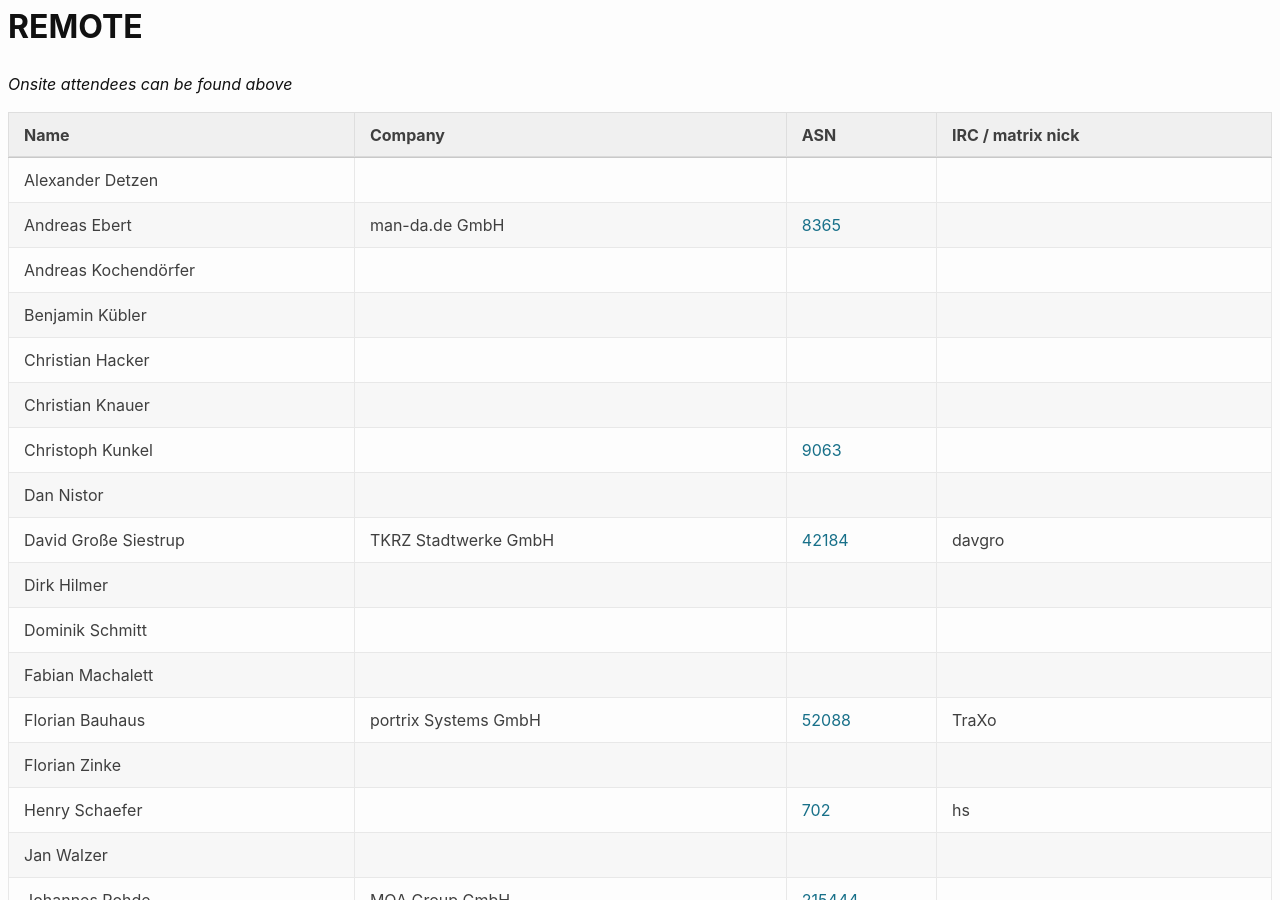
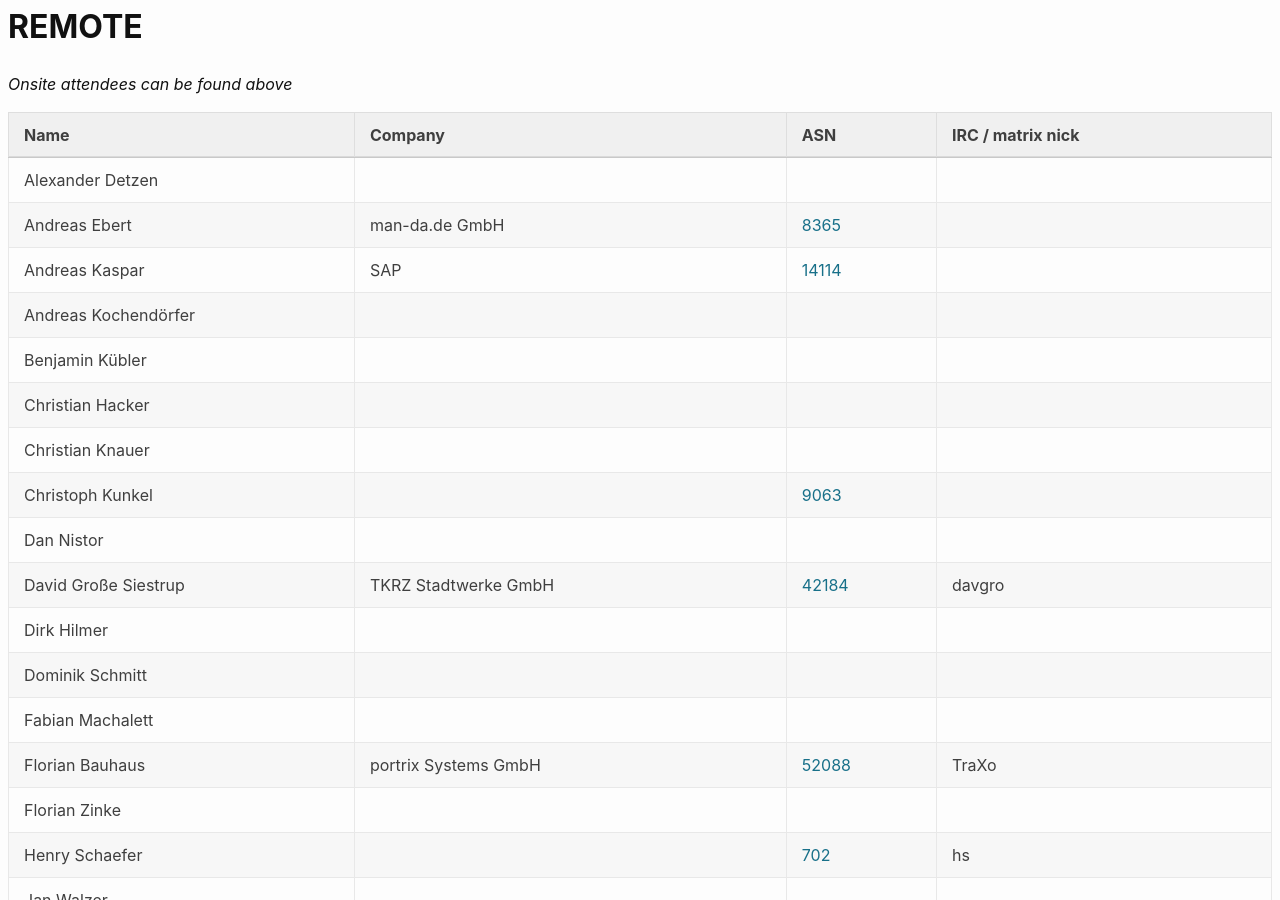
Before and after one commit to denog/pretix-attendeelist, a Jekyll site: the page built from denog17/index.markdown, in a window 1280 px wide and 900 px high, scrolled down 22125 px. Built offline with Jekyll 4.4.1, drawn with Linux system fonts in a browser that asks for light colours.

Commit message:
Latest data: Sat Oct  4 16:11:03 UTC 2025

```diff
--- a/_data/attendees_denog17_online.json
+++ b/_data/attendees_denog17_online.json
@@ -10,6 +10,12 @@
     "company": "man-da.de GmbH",
     "irc": null,
     "asn": "8365"
+  },
+  {
+    "name": "Andreas Kaspar",
+    "company": "SAP",
+    "irc": null,
+    "asn": "14114"
   },
   {
     "name": "Andreas Kochendörfer",
```
